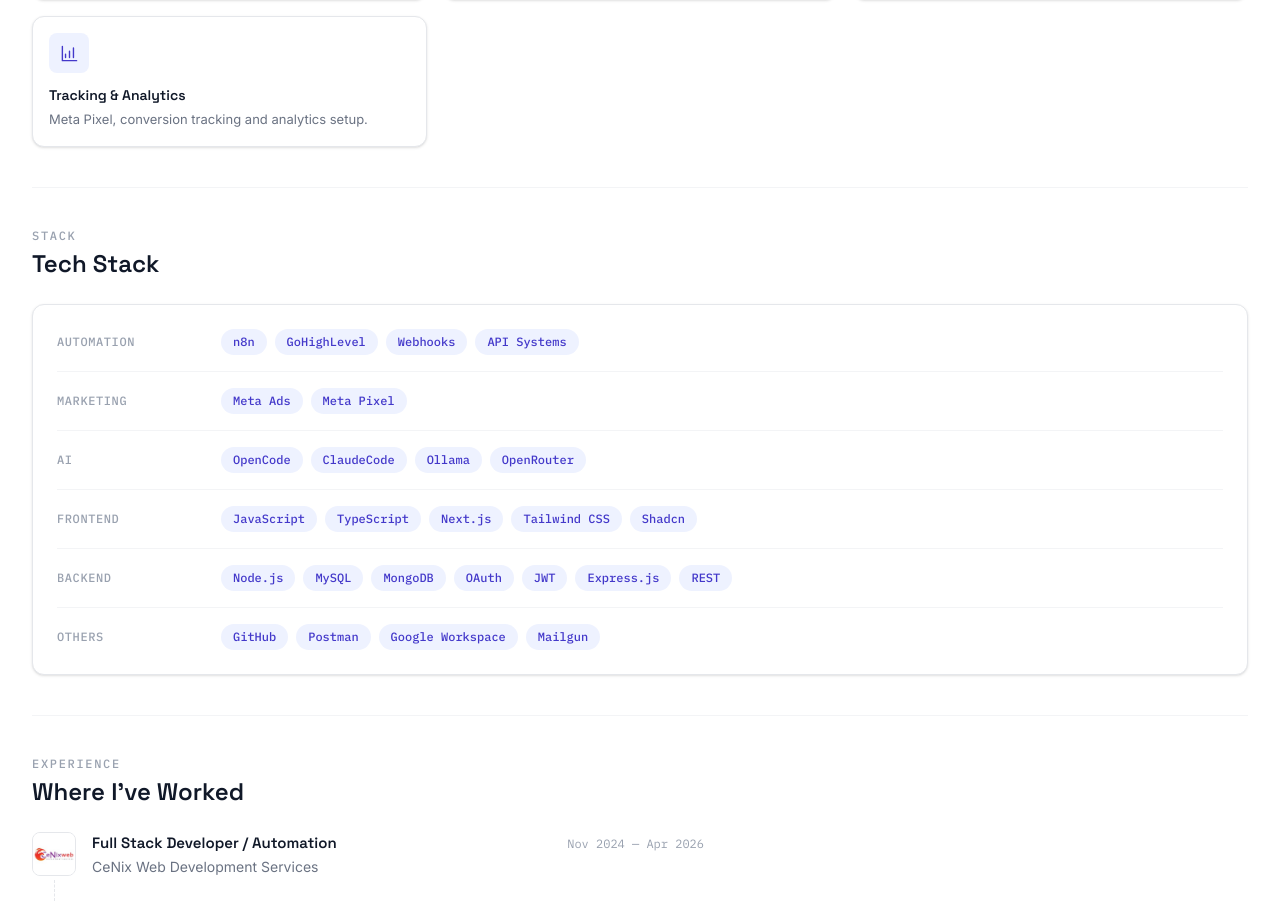
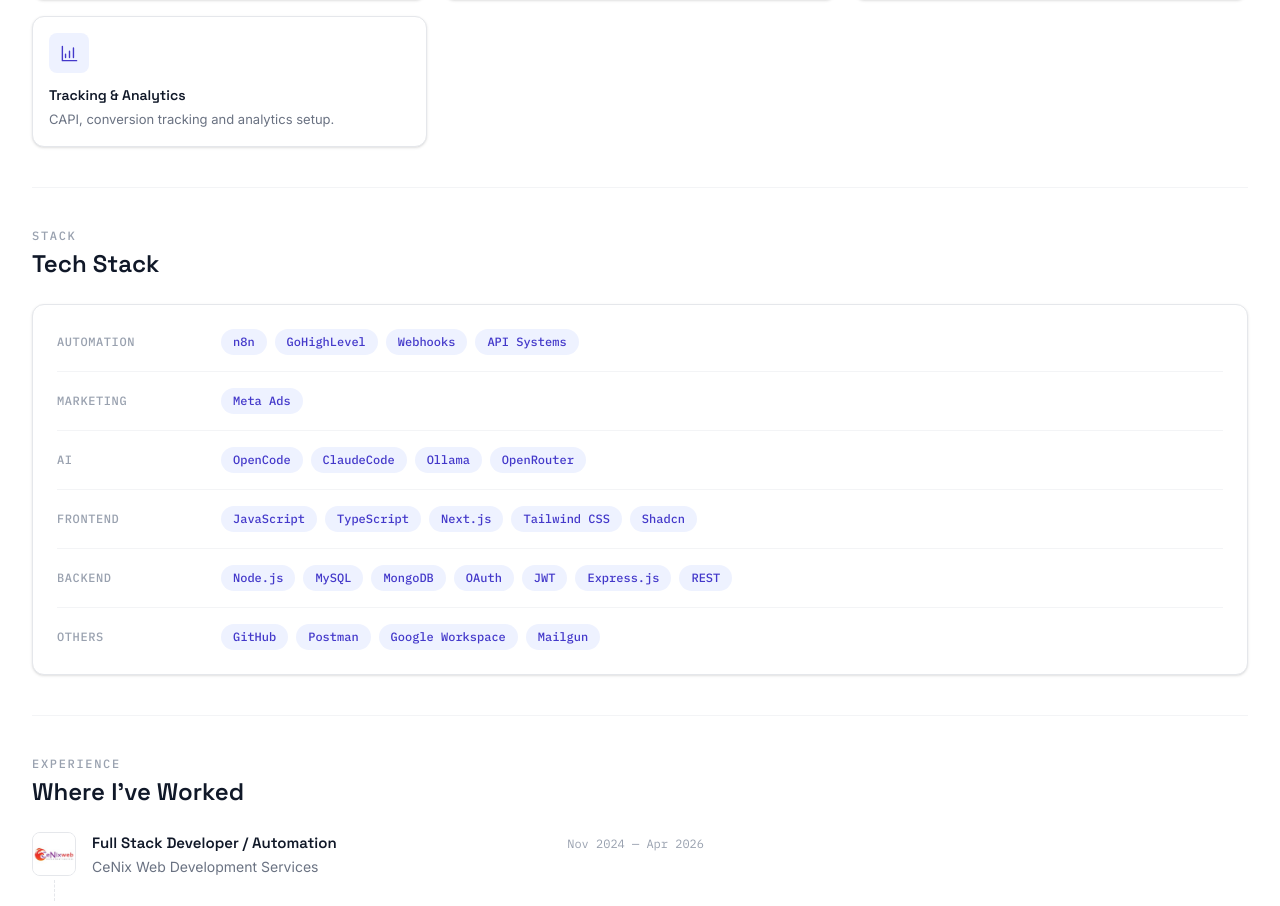
Before and after one commit to ranran232/portfoliov2, a Next.js app: page /about in a window 1280 px wide. Shown: the part 1099-2005 px from the top of the page. Built offline with nearby package versions, Linux system fonts and the light colour scheme.

Commit message:
removed meta pixel

```diff
--- a/components/About.tsx
+++ b/components/About.tsx
@@ -106,7 +106,7 @@
   },
   {
     title: 'Tracking & Analytics',
-    description: 'Meta Pixel, conversion tracking and analytics setup.',
+    description: 'CAPI, conversion tracking and analytics setup.',
     icon: (
       <>
         <path d="M3 3v18h18" />
@@ -118,7 +118,7 @@
 
 const techStack: { category: string; skills: string[] }[] = [
   { category: 'Automation', skills: ['n8n', 'GoHighLevel', 'Webhooks', 'API Systems'] },
-  { category: 'Marketing', skills: ['Meta Ads', 'Meta Pixel'] },
+  { category: 'Marketing', skills: ['Meta Ads'] },
   { category: 'AI', skills: ['OpenCode', 'ClaudeCode', 'Ollama', 'OpenRouter'] },
   { category: 'Frontend', skills: ['JavaScript', 'TypeScript', 'Next.js', 'Tailwind CSS', 'Shadcn'] },
   { category: 'Backend', skills: ['Node.js', 'MySQL', 'MongoDB', 'OAuth', 'JWT', 'Express.js', 'REST'] },
```
